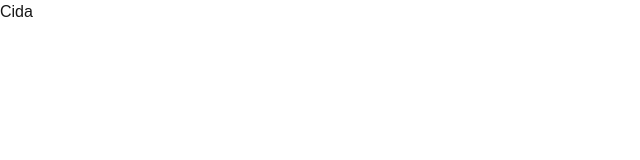
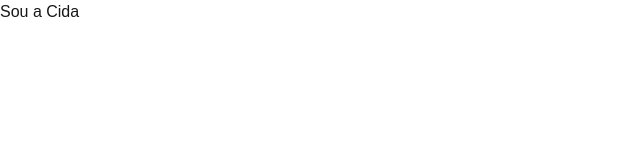
Before and after one commit to cidaluna/react-lab, a Next.js app: page /nivel-0 in a window 1280 px wide. Shown: the top 160 px of the page, without its empty margins (0-640 px from the left). Built offline with nearby package versions, Linux system fonts and the light colour scheme.

Commit message:
feat: add client name by props with conditional

```diff
--- a/components/ClientName.tsx
+++ b/components/ClientName.tsx
@@ -1,5 +1,5 @@
 import { FC } from "react"
 
 export const ClientName: FC<{ name: string }> = (props) => {
-  return <p>{props.name}</p>
+  return props.name === 'Cida' ? (<p>Sou a Cida</p>) : (<p>Sou outra pessoa.</p>)
 }
```
